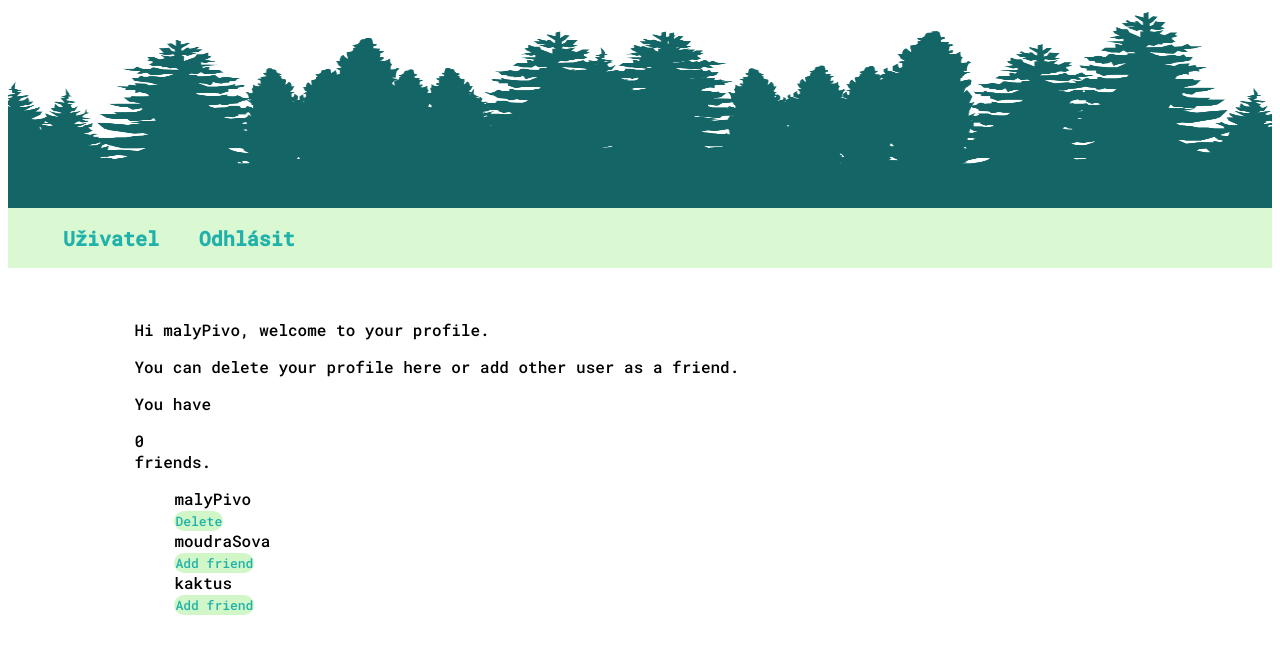
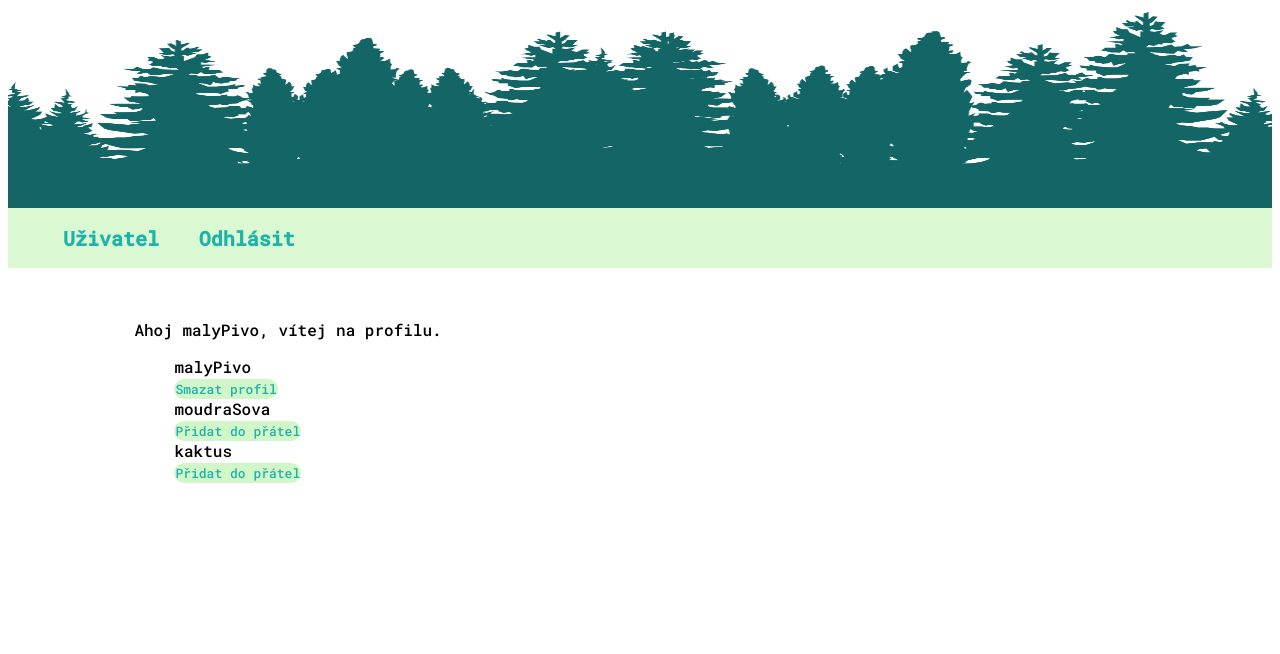
Before and after one commit to LStrbv/login-register-flask-db, a Flask app: page /user in a window 1280 px wide. Shown: the top 654 px of the page. Run offline with Flask 2, Linux system fonts and the light colour scheme; a user stored in the database is signed in; data comes from the database, SQL or seed files in the repository.

Commit message:
db modul

```diff
--- a/app.py
+++ b/app.py
@@ -1,63 +1,27 @@
 """Routes for home, login and register."""
 from forms import LoginForm, RegisterForm
 import secrets
+from UsersDatabase import User
+from db import db
 from flask import Flask, render_template, redirect, url_for, flash, session, request
 from flask_login import login_user, LoginManager, current_user, logout_user, login_required
-from flask_sqlalchemy import SQLAlchemy
-from werkzeug.security import generate_password_hash, check_password_hash
 secret_key = secrets.token_hex(16)
-from flask_login import UserMixin
+
+
+def register_extensions(app):
+    db.init_app(app)
+
 
 app = Flask(__name__)
+register_extensions(app)
 app.config['SECRET_KEY'] = secret_key
 app.config['SQLALCHEMY_DATABASE_URI'] = 'sqlite:///database.db'
 app.config['SQLALCHEMY_TRACK_MODIFICATIONS'] = False
-db = SQLAlchemy(app)
 
 
 login_manager = LoginManager(app)
 login_manager.init_app(app)
 login_manager.user_loader
-
-
-
-class User(db.Model, UserMixin):
-    __tablename__ = 'users'
-    id = db.Column(
-        db.Integer,
-        primary_key=True
-    )
-    username = db.Column(
-        db.String(100),
-        nullable=False,
-        unique=False
-    )
-    password = db.Column(
-        db.String(200),
-        primary_key=False,
-        unique=False,
-        nullable=False
-    )
-    picture = db.Column(
-        db.String(60),
-        index=False,
-        unique=False,
-        nullable=True
-    )
-
-
-    def set_password(self, password):
-        """Create hashed password."""
-        self.password = generate_password_hash(
-            password,
-            method='sha256'
-        )
-
-    def check_password(self, password):
-        return check_password_hash(self.password, password)
-
-    def __repr__(self):
-        return "<User {}>".format(self.username)
 
 """ usersDatabase = UsersDatabase() """
 @app.route('/')
@@ -70,7 +34,6 @@ def home():
 @login_required
 def user():
     """Return user profile page."""
-
     users = User.query.all()
     return render_template('user.html', users=users)
 
@@ -110,6 +73,7 @@ def remove(username):
     flash('Uživatel byl odstraněn.')
     return redirect(url_for('home'))
 
+
 @app.route('/register', methods=['GET', 'POST'])
 def register():
     """Return signup page."""
@@ -132,8 +96,6 @@ def register():
     return render_template('register.html', form=form)
 
 
-
-
 @login_manager.user_loader
 def load_user(user_id):
     """Check if user is logged-in upon page load."""
@@ -141,10 +103,12 @@ def load_user(user_id):
         return User.query.get(user_id)
     return None
 
+
 @app.errorhandler(404)
 def page_not_found(error):
     """Return when page doesnt exist."""
     return render_template('404.html'), 404
+
 
 @app.route('/logout')
 @login_required
@@ -155,5 +119,4 @@ def logout():
 
 
 if __name__ == "__main__":
-    db.create_all()
     app.run(debug=True)
--- a/templates/user.html
+++ b/templates/user.html
@@ -2,10 +2,9 @@
 {% block content %}
     <div class="user">
         <p>
-            Hi {{current_user.username}}, welcome to your profile.
+            Ahoj {{current_user.username}}, vítej na profilu.
         </p>
-        <p>You can delete your profile here or add other user as a friend.</p>
-        <p>You have <div id="count">0</div> friends.</p>
+        <p></p>
         <ul id='profile'>
             {% for  u in users %}
             <li id="userprofile">
@@ -19,10 +18,10 @@
                 </div>
                 </li>
                 {% if u.username == current_user.username %}
-                <a id="remove" href="{{url_for('remove', username=u.username)}}">Delete</a>
+                <a id="remove" href="{{url_for('remove', username=u.username)}}">Smazat profil</a>
 
                 {% elif u.username != current_user %}
-                <a class="add_to" id="add_friend" href="#">Add friend</a>
+                <a class="add_to" id="add_friend" href="#">Přidat do přátel</a>
                 {% endif %}
 
             {% endfor %}
```
Also changed, not shown: UsersDatabase.py (+41 -3 lines).
